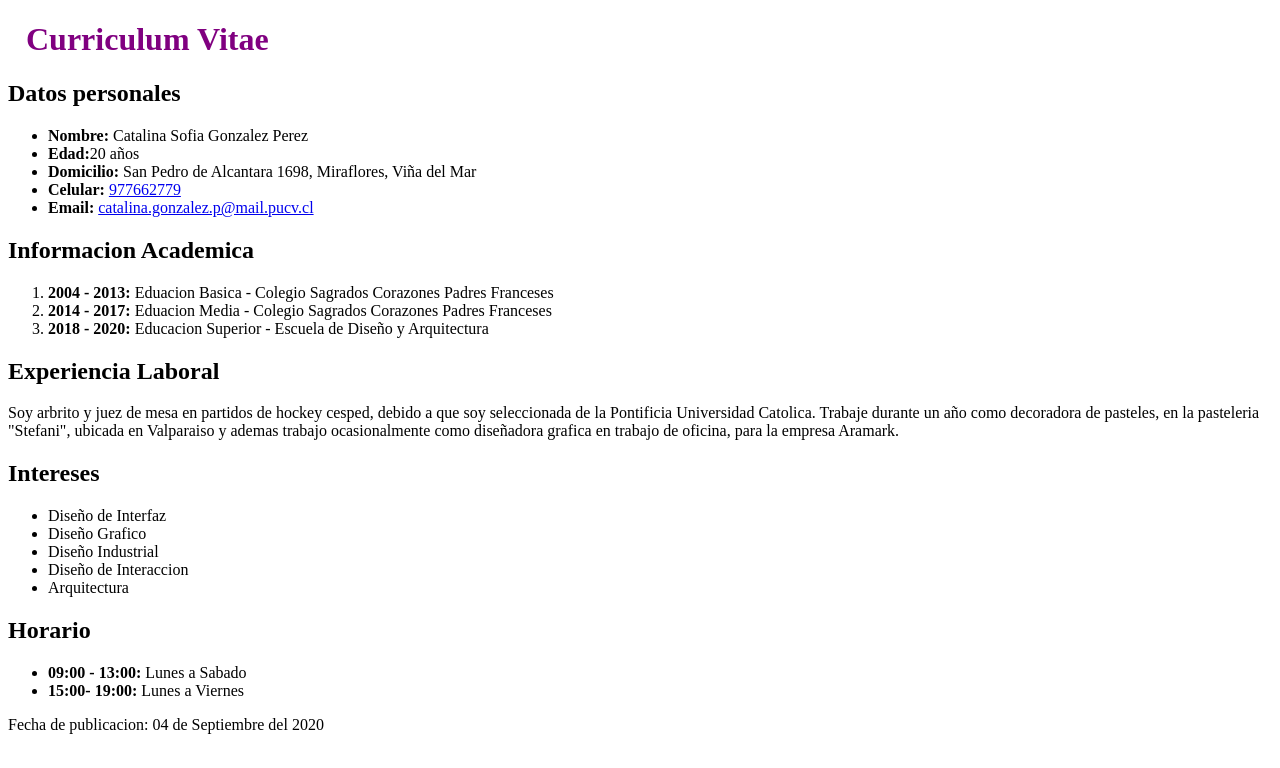
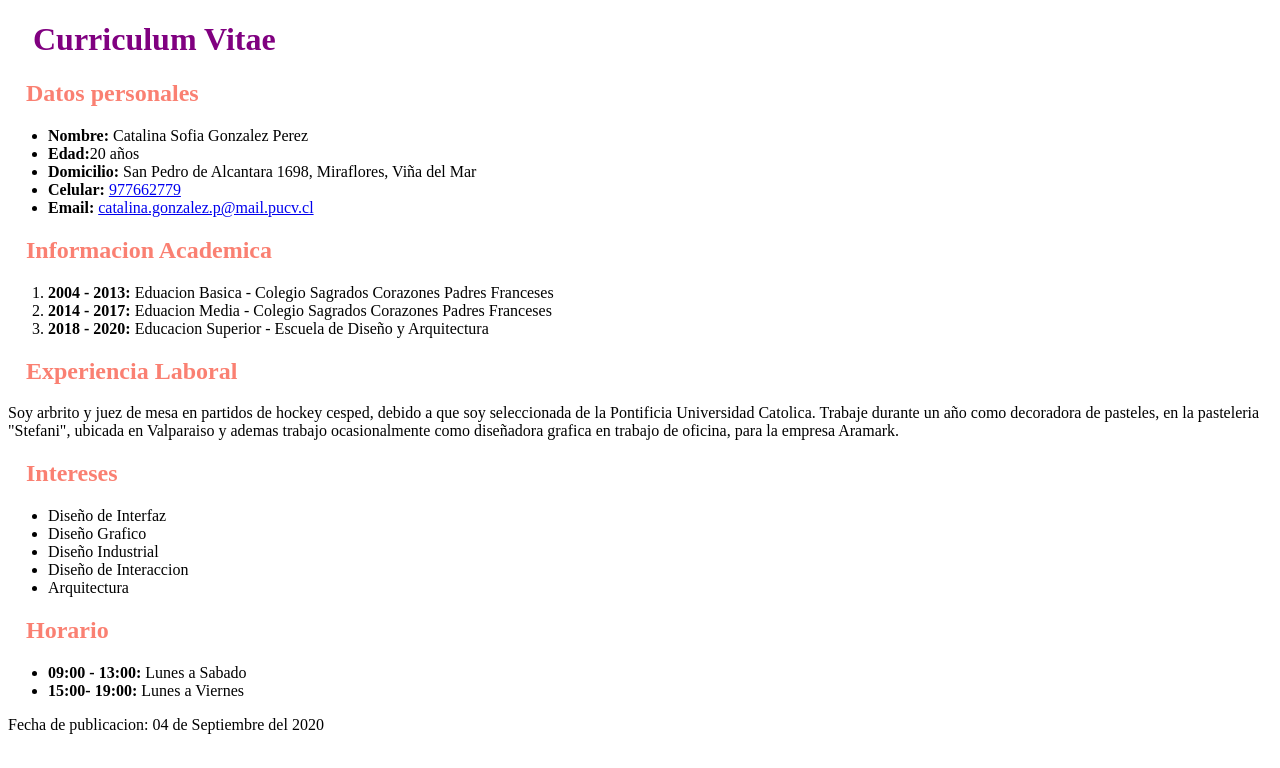
Before and after one commit to ead-codigo-2020/tarea-2-css-basico-CatalinaSGP, a plain HTML site: page index.html in a window 1280 px wide. Drawn offline with Linux system fonts and the light colour scheme.

Commit message:
h2 color y margen

```diff
--- a/style.css
+++ b/style.css
@@ -1,4 +1,8 @@
 h1 {
     color: purple;
+    margin-left: 25px;
+}
+h2 {
+    color: salmon;
     margin-left: 18px;
 }
```
